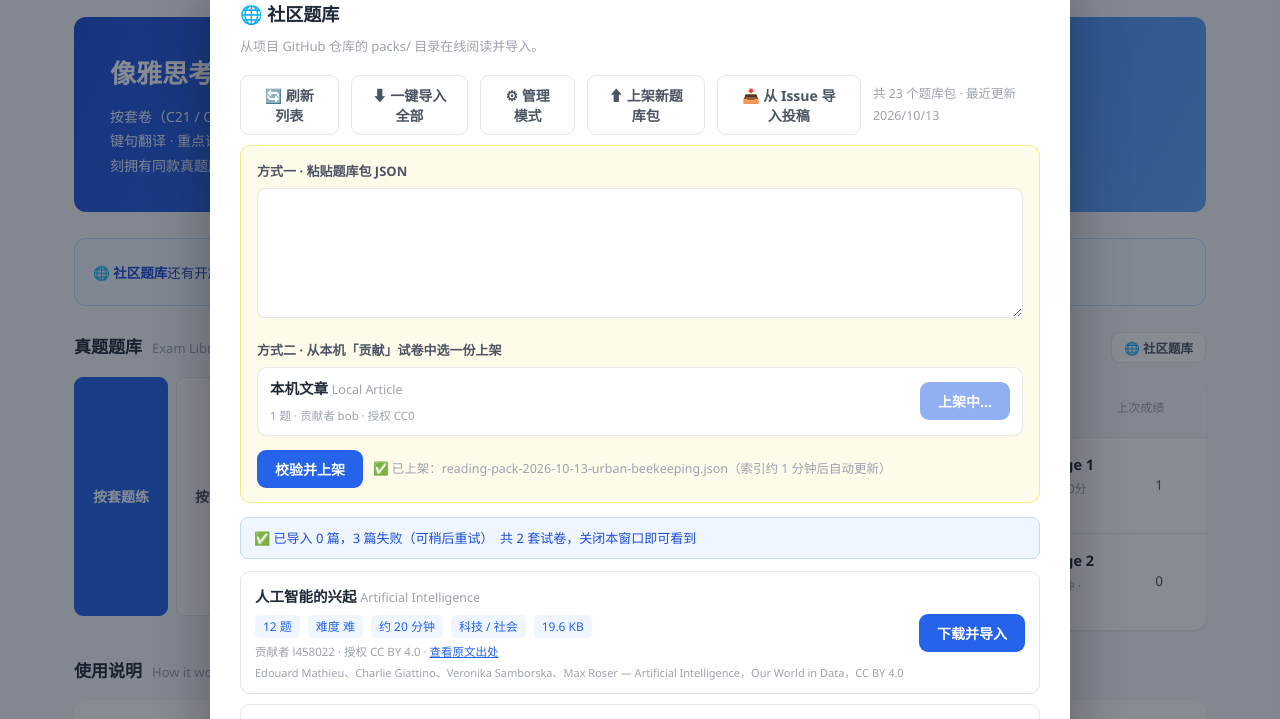
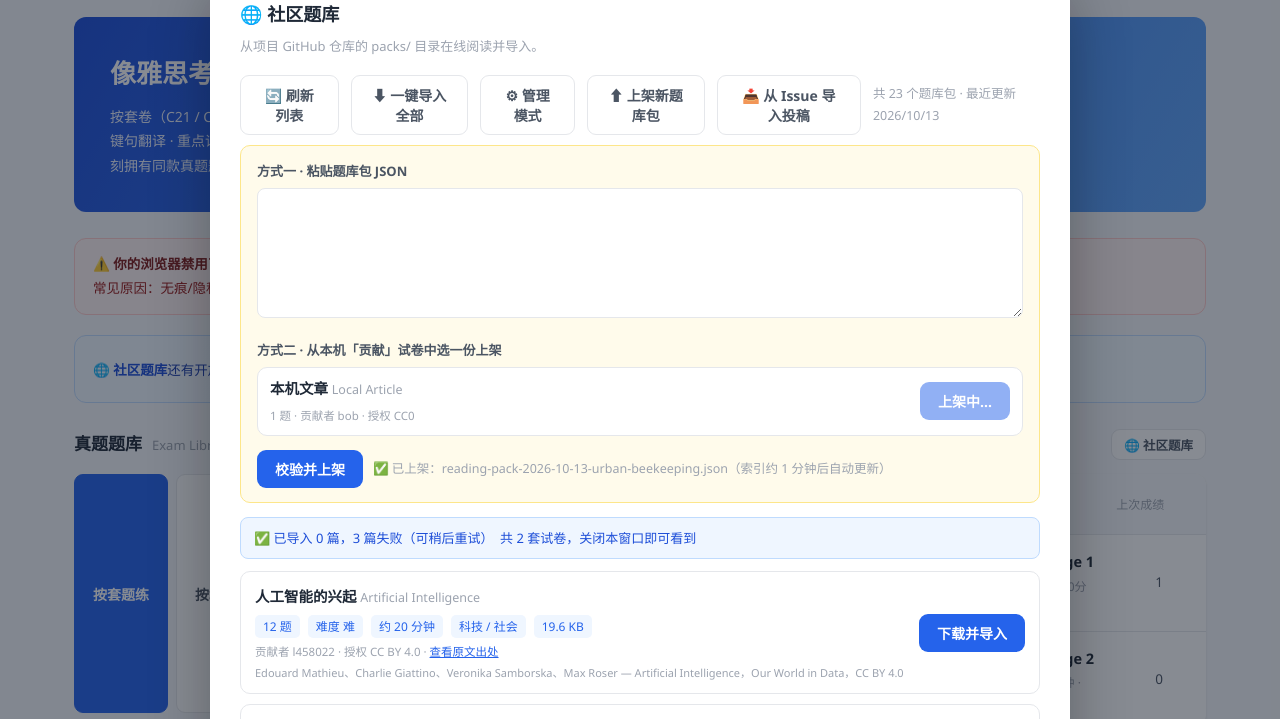
Before and after one commit to l458022/ielts-reading-trainer, a plain HTML site: page test/e2e-auto.html in a window 1280 px wide. Shown: the part 67-786 px from the top of the page. Drawn offline with Linux system fonts and the light colour scheme.

Commit message:
fix: 「显示导入成功但题库里没有」——存储被禁用时谎报成功
用户截图显示「✅ 已导入 23 篇　共 2 套试卷」：导入报了成功，但试卷数没变。

## 根因（两个叠加）
1. `importPackObject` **不检查写入结果**：`writeLS` 失败只 console.warn，
   调用方照样计入「已导入 N 篇」→ 谎报成功
2. 用户的浏览器**禁用了本地存储**（无痕模式 / 屏蔽站点数据设置 / 广告拦截扩展），
   `localStorage.setItem` 直接抛异常 → 什么都没存下

## 修复
- **存储层**：启动时探测可用性；不可用时退化为**内存存储**（本次会话照常可用），
  并把「内存副本优先、成功落盘后清除副本」的读写顺序理清
  （此前只在整体不可用时才读内存，单次写入失败后会读到过期值）
- **不再谎报**：`importPackObject` 核对写入结果，失败时调用 `noteStorageProblem()`
- **明确告知**：首页新增红色警告条，说明「导入的试卷只在当前页面有效，
  刷新会丢失」+ 常见原因（无痕模式、屏蔽站点数据、广告拦截扩展）
- **启动即检查**：不用等用户导入后才发现
- 导入完成提示带上存储状态，如「（⚠ 浏览器禁用了本地存储，本次仅在当前页面有效）」

## 验证
- 复现用户场景（app.js 加载前打断 localStorage）：
  修复前 = 首页仍 2 套；修复后 = **首页 25 套 + 启动警告条 + 提示说明原因**
- 新增 8 条断言：写入失败返回 false、内存兜底可读回、导入仍可用、
  警告条显示、恢复正常后写回成功
- E2E 135 → **141**；单测 28+53+18 全绿

## 测试写法修正
测试原先直接 `localStorage.setItem` 绕过应用 API，与新的内存兜底机制冲突导致断言失真；
改为使用 `RLApp.writeLS/readLS`（测试应走被测代码自己的 API）。

```diff
--- a/assets/app.js
+++ b/assets/app.js
@@ -12,17 +12,42 @@
     vocab: "rl_vocabbook"
   };
 
+  /* ---------- 存储层 ----------
+   * localStorage 可能不可用：隐私/无痕模式、浏览器「屏蔽站点数据」设置、
+   * 广告拦截类扩展、file:// 下的限制等。此时 setItem 会抛异常。
+   * 旧实现 catch 掉就当没事，于是「显示导入成功但题库里什么都没有」。
+   * 现在：① 启动时探测可用性 ② 不可用时退化为内存存储（本次会话仍能用）
+   * ③ 明确告知用户，而不是假装成功。 */
+  var memStore = {};
+  var storageOK = (function () {
+    try {
+      var probe = "__rl_probe__";
+      localStorage.setItem(probe, "1");
+      if (localStorage.getItem(probe) !== "1") return false;
+      localStorage.removeItem(probe);
+      return true;
+    } catch (e) { return false; }
+  })();
+
   function readLS(key, def) {
+    // 内存副本优先：它代表「最近一次写入」——持久化失败时数据只在这里
+    if (Object.prototype.hasOwnProperty.call(memStore, key)) return memStore[key];
     try {
       var raw = localStorage.getItem(key);
       return raw ? JSON.parse(raw) : def;
     } catch (e) { return def; }
   }
+
+  /** 返回 true 表示已持久化；false 表示只写进了内存（浏览器禁用存储 / 空间不足） */
   function writeLS(key, val) {
-    try { localStorage.setItem(key, JSON.stringify(val)); return true; }
-    catch (e) {
-      // 不能静默吞掉：存储写满时用户会看到「导入成功」却什么都没发生
-      console.warn("[storage] 写入失败 " + key + "：" + e.message);
+    if (!storageOK) { memStore[key] = val; return false; }
+    try {
+      localStorage.setItem(key, JSON.stringify(val));
+      delete memStore[key];        // 已落盘，清掉内存副本，避免读到过期数据
+      return true;
+    } catch (e) {
+      console.warn("[storage] 写入失败 " + key + "：" + e.message + "（已退化为内存存储）");
+      memStore[key] = val;
       return false;
     }
   }
@@ -963,8 +988,8 @@
     var list = readLS(LS.custom, []);
     list.push(exam);
     if (!writeLS(LS.custom, list)) {
-      toast("保存失败：浏览器存储空间不足，请先到「练习记录」清理旧数据后重试");
-      return;
+      // 写不进本地存储：内存里已存住，本次会话照常可用，但必须告知用户
+      noteStorageProblem();
     }
     el("importMask").className = "modal-mask";
     renderHome();
@@ -1628,6 +1653,7 @@
         if (btn) { btn.disabled = false; btn.textContent = label; }
         renderHome();
         var msg = "✅ 已导入 " + done + " 篇" + (failed ? "，" + failed + " 篇失败（可稍后重试）" : "");
+        if (!storageOK) msg += "（⚠ 浏览器禁用了本地存储，本次仅在当前页面有效）";
         setBulkMsg(msg + "　共 " + allExams().length + " 套试卷，关闭本窗口即可看到");
         toast("导入完成：" + done + " 篇" + (failed ? "，失败 " + failed + " 篇" : ""));
         return;
@@ -1667,9 +1693,27 @@
       list.push(copy);
       added++;
     });
-    writeLS(LS.custom, list);
+    // 必须核对写入结果：旧版不检查，浏览器禁用存储时会「显示导入成功但什么都没有」
+    var persisted = writeLS(LS.custom, list);
+    if (!persisted) noteStorageProblem();
     return added;
   }
+
+  /* 存储不可用时的提示：只在本次会话提示一次，避免刷屏 */
+  var storageWarned = false;
+  function noteStorageProblem() {
+    if (storageWarned) return;
+    storageWarned = true;
+    var b = el("storageWarn");
+    if (b) {
+      b.style.display = "block";
+      b.innerHTML = "⚠️ <b>你的浏览器禁用了本地存储</b>，导入的试卷只在当前页面有效，" +
+        "刷新或关闭页面后会全部丢失。<br>常见原因：无痕/隐私模式、浏览器设置里屏蔽了站点数据、" +
+        "广告拦截类扩展。请改用普通窗口，或在设置中允许本站保存数据。";
+    }
+  }
+
+  function storageAvailable() { return storageOK; }
 
   function importPack(file) {
     var reader = new FileReader();
@@ -1824,6 +1868,7 @@
       if (e.target === this) this.className = "modal-mask";
     });
     refreshAdminUI();
+    if (!storageOK) noteStorageProblem();   // 启动即告知，别等用户导入后才发现
     bindVocabTips();
     bindMobileTabs();
     renderHome();
@@ -1851,6 +1896,8 @@
     fetchCommunity: fetchCommunity, resetSourceHealth: resetSourceHealth,
     orderedSources: orderedSources, sourceHealth: sourceHealth, setBulkMsg: setBulkMsg,
     COMMUNITY_SOURCES: COMMUNITY_SOURCES,
+    storageAvailable: storageAvailable, noteStorageProblem: noteStorageProblem,
+    importPackObject: importPackObject, writeLS: writeLS, readLS: readLS,
     slugify: slugify,
     utf8ToB64: utf8ToB64, b64ToUtf8: b64ToUtf8, PACKS_API: PACKS_API
   };
--- a/assets/style.css
+++ b/assets/style.css
@@ -539,3 +539,10 @@ select.heading-select:focus, select.matching-select:focus { outline: none; borde
 .preview-group { font-weight: 700; color: var(--blue); margin: 8px 0 4px; font-size: 12.5px; }
 .preview-q { font-size: 12.5px; color: var(--ink-2); padding: 2px 0; }
 .preview-ans { color: var(--green); font-weight: 600; }
+
+/* 本地存储不可用警告 */
+.storage-warn {
+  background: #fef2f2; border: 1px solid #fecaca; border-radius: 12px;
+  padding: 14px 18px; margin: 0 0 20px; font-size: 13.5px; color: #991b1b; line-height: 1.75;
+}
+.storage-warn b { color: #7f1d1d; }
--- a/test/e2e-auto.html
+++ b/test/e2e-auto.html
@@ -39,6 +39,7 @@
       <h1>像雅思考生一样刷题，交卷后立刻知道错在哪</h1>
       <p>按套卷（C21 / C20 / C19…）× Test × Passage 刷阅读真题：在线限时做题 → 交卷自动逐题分析（原文定位 · 陷阱说明 · 关键句翻译 · 重点词汇）→ 错题本、生词本、成绩记录自动沉淀。预置 2 套完整样题；把你手上的剑桥雅思真题粘贴导入，即刻拥有同款真题题库（自动生成定位分析）。</p>
     </div>
+    <div class="storage-warn" id="storageWarn" style="display:none"></div>
     <div class="cmty-banner" id="cmtyBanner" style="display:none">
       🌐 <b>社区题库</b>还有开放授权的雅思文章——可以一键导入。
       <button class="btn" id="cmtyBannerBtn">去看看并一键导入</button>
@@ -680,22 +681,42 @@ window.addEventListener("load", function () {
     RLApp.state.communityManifest = { packs: bigPacks };
     localStorage.removeItem("rl_custom_exams");
     RLApp.bulkImportCommunity();
-    log("bulk23-all-imported", JSON.parse(localStorage.getItem("rl_custom_exams") || "[]").length === 23);
+    log("bulk23-all-imported", RLApp.readLS("rl_custom_exams", []).length === 23);
     log("bulk23-raw-tried-at-most-2", rawTries <= 2);
     log("bulk23-cdn-tried-23", cdnTries === 23);
     log("bulk23-result-msg", document.getElementById("cmtyBulkMsg").textContent.indexOf("已导入 23 篇") !== -1);
+
+    /* ===== 本地存储被禁用：不能谎报成功，要明确告知 ===== */
+    log("storage-available-in-normal-browser", RLApp.storageAvailable() === true);
+    var origSetItem = localStorage.setItem;
+    localStorage.setItem = function () { throw new Error("blocked by browser"); };
+    log("storage-write-reports-false", RLApp.writeLS("rl_test_probe", { a: 1 }) === false);
+    log("storage-memory-fallback-reads-back", JSON.stringify(RLApp.readLS("rl_test_probe", null)) === '{"a":1}');
+    // 导入必须仍然可用（内存兜底），且必须弹出警告条
+    localStorage.removeItem("rl_custom_exams");
+    var memBefore = RLApp.readLS("rl_custom_exams", []).length;
+    RLApp.importPackObject({ format: "ielts-reading-pack", exams: [{ id: "z1", title: "Z", sections: [{ id: "s1", paragraphs: [], questionGroups: [] }] }] });
+    log("import-works-in-memory", RLApp.readLS("rl_custom_exams", []).length === memBefore + 1);
+    RLApp.noteStorageProblem();
+    var warn = document.getElementById("storageWarn");
+    log("storage-warn-banner-shown", warn.style.display === "block" && warn.textContent.indexOf("禁用了本地存储") !== -1);
+    localStorage.setItem = origSetItem;
+    // 恢复正常后，写回 localStorage 应成功
+    log("storage-write-ok-after-restore", RLApp.writeLS("rl_test_probe", { b: 2 }) === true);
+    localStorage.removeItem("rl_test_probe");
+    localStorage.removeItem("rl_custom_exams");
     RLApp.resetSourceHealth(true);
     localStorage.removeItem("rl_custom_exams");
     RLApp.state.communityManifest = null;
 
     // ===== 首页提示条 + 一键导入全部 =====
-    localStorage.removeItem("rl_custom_exams");
+    RLApp.writeLS("rl_custom_exams", []);
     RLApp.refreshCommunityBanner();
     log("banner-shown-when-empty", document.getElementById("cmtyBanner").style.display === "block");
-    localStorage.setItem("rl_custom_exams", JSON.stringify([{ id: "c1", contribution: { sourceUrl: "https://example.org/a" } }]));
+    RLApp.writeLS("rl_custom_exams", [{ id: "c1", contribution: { sourceUrl: "https://example.org/a" } }]);
     RLApp.refreshCommunityBanner();
-    log("banner-hidden-after-import", document.getElementById("cmtyBanner").style.display === "none");
-    localStorage.removeItem("rl_custom_exams");
+    log("banner-hidden-after-import", document.getElementById("cmtyBanner").style.display === "none",  "display=" + document.getElementById("cmtyBanner").style.display + " custom=" + RLApp.readLS("rl_custom_exams", []).length + " lsRaw=" + String(localStorage.getItem("rl_custom_exams")).slice(0,60));
+    RLApp.writeLS("rl_custom_exams", []);
     RLApp.refreshCommunityBanner();
     log("banner-back-when-cleared", document.getElementById("cmtyBanner").style.display === "block");
     log("bulk-button-exists", !!document.getElementById("cmtyBulk"));
@@ -720,7 +741,7 @@ window.addEventListener("load", function () {
     });
     localStorage.removeItem("rl_custom_exams");
     RLApp.bulkImportCommunity();
-    log("bulk-imports-all-3", JSON.parse(localStorage.getItem("rl_custom_exams") || "[]").length === 3);
+    log("bulk-imports-all-3", RLApp.readLS("rl_custom_exams", []).length === 3);
     log("bulk-switches-to-home", RLApp.state.view === "home");
     log("bulk-requests-3", window.__reqs.length === 3 && window.__reqs[0].url.indexOf("reading-pack-a.json") !== -1);
     log("bulk-keeps-modal-with-result", document.getElementById("communityMask").className.indexOf("show") !== -1 && document.getElementById("cmtyBulkMsg").textContent.indexOf("已导入 3 篇") !== -1);
@@ -730,7 +751,7 @@ window.addEventListener("load", function () {
     fakeXhrInstalled(function (xhr) { if (xhr.onerror) xhr.onerror(); });
     localStorage.removeItem("rl_custom_exams");
     RLApp.bulkImportCommunity();
-    log("bulk-survives-all-failed", JSON.parse(localStorage.getItem("rl_custom_exams") || "[]").length === 0);
+    log("bulk-survives-all-failed", RLApp.readLS("rl_custom_exams", []).length === 0);
     localStorage.removeItem("rl_custom_exams");
     RLApp.state.communityManifest = null;
     // 清除令牌 → 管理按钮消失
```
Also changed, not shown: index.html (+2 -0 lines).
